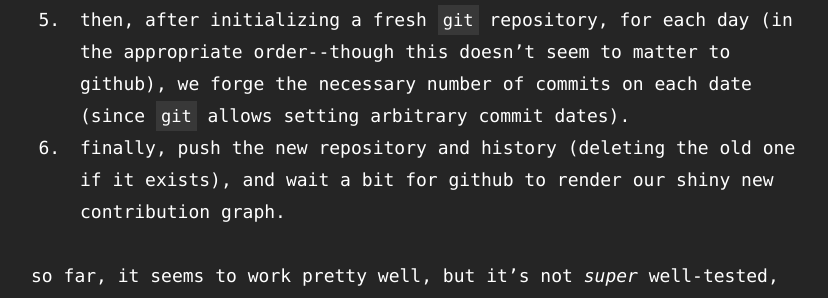
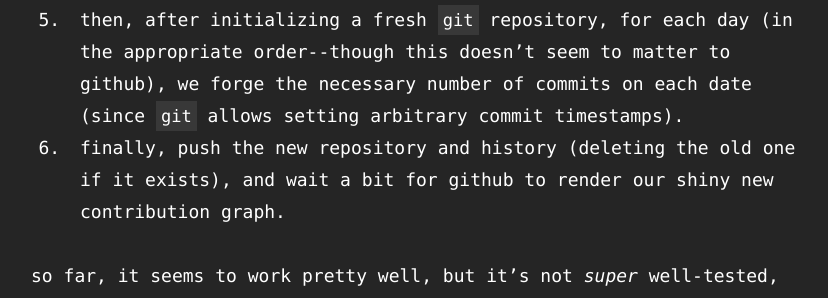
Before and after one commit to tbrockman/tbrockman.github.io, a Jekyll site: the page built from _posts/2024-06-28-github-paint.md, in a window 1280 px wide and 900 px high, scrolled down 1922 px. Shown: the part 288-586 px from the top of the window, without its empty margins (223-1051 px from the left). Built offline with Jekyll 4.4.1, drawn with Linux system fonts in a browser that asks for light colours.

Commit message:
Dont repeat date so much.

```diff
--- a/_posts/2024-06-28-github-paint.md
+++ b/_posts/2024-06-28-github-paint.md
@@ -32,7 +32,7 @@ The whole thing is a Python [Typer-CLI](https://typer.tiangolo.com/) that primar
 1. Then, we map each pixel in the window to its corresponding date.
 1. Then, retrieving the users existing contribution activity for each date, we determine (given [some secret sauce](https://stackoverflow.com/a/78686095/23271846) on how commit activity correlates to pixel color) how many additional commits we need on that day.
     * If we actually need *fewer*, we can handle this by adding more commits to *other* days\-\-assuming our target isn't zero commits.
-1. Then, after initializing a fresh `git` repository, for each day (in the appropriate order\-\-though this doesn't seem to matter to GitHub), we forge the necessary number of commits on each date (since `git` allows setting arbitrary commit dates).
+1. Then, after initializing a fresh `git` repository, for each day (in the appropriate order\-\-though this doesn't seem to matter to GitHub), we forge the necessary number of commits on each date (since `git` allows setting arbitrary commit timestamps).
 1. Finally, push the new repository and history (deleting the old one if it exists), and wait a bit for GitHub to render our shiny new contribution graph.
 
 So far, it seems to work pretty well, but it's not *super* well-tested, so if you run into issues feel free to create a pull request: [https://github.com/tbrockman/github-paint](https://github.com/tbrockman/github-paint).
```
